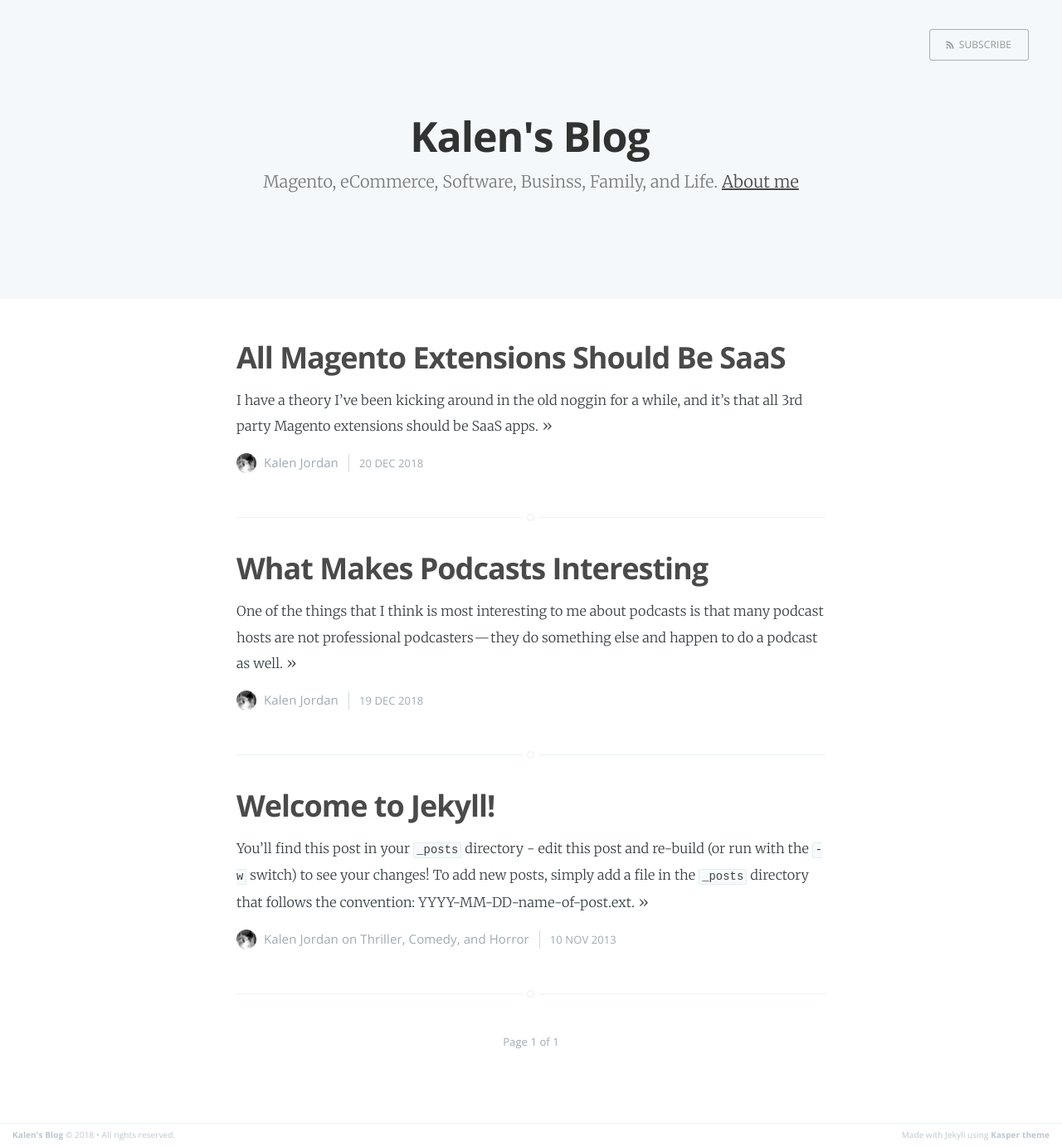
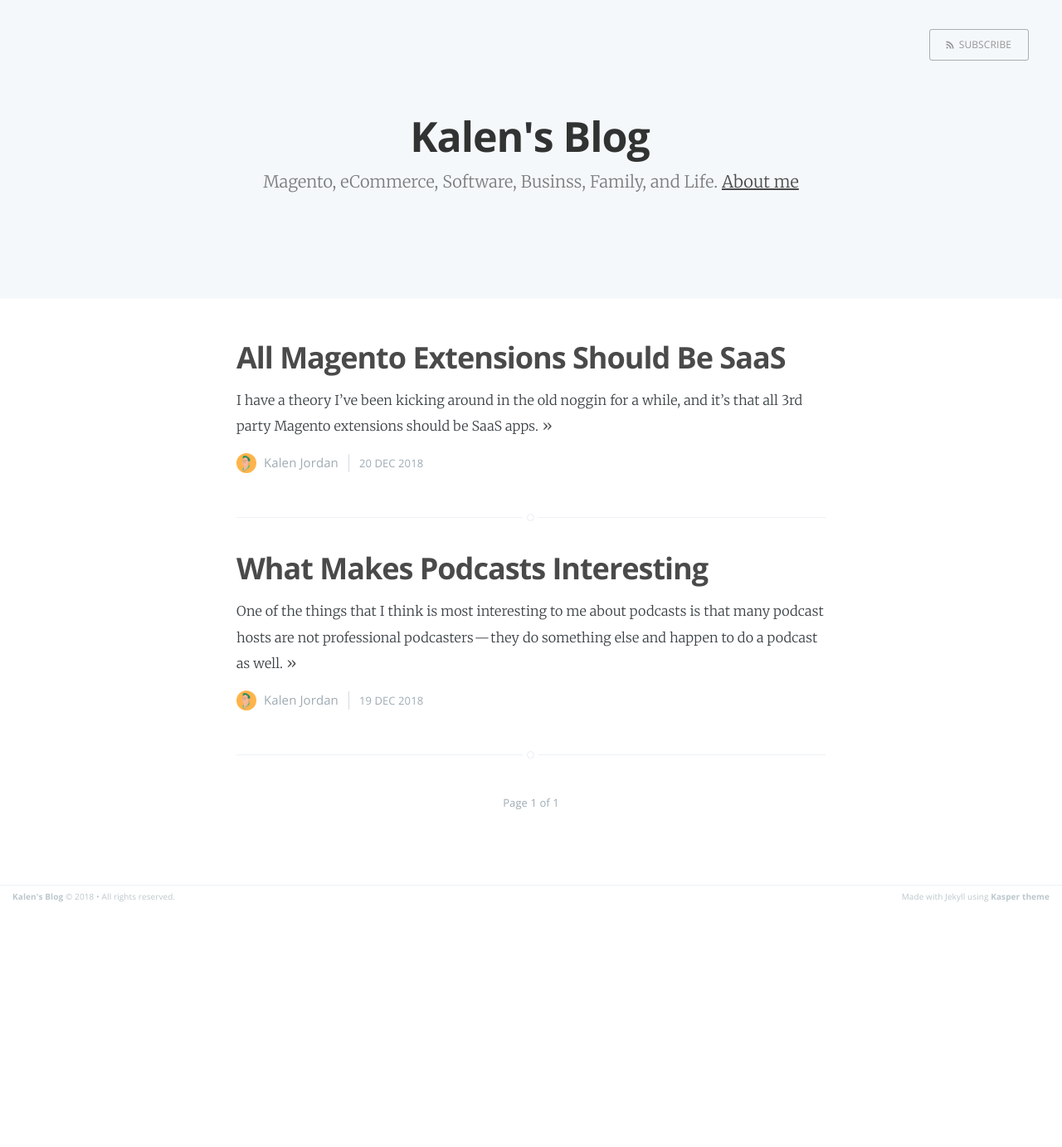
Before and after one commit to kalenjordan/kalenjordan.github.io, a Jekyll site: the page built from index.html, in a window 1280 px wide. Shown: the whole page at 83% size. Built offline with Jekyll 4.4.1, drawn with Linux system fonts in a browser that asks for light colours; the list of posts is cut into pages by our own code; after the commit the page ends 1094 px from its top, so only the background shows below that.

Commit message:
author image and about

```diff
--- a/_posts/2013-11-10-welcome-to-jekyll.markdown
+++ /dev/null
@@ -1,24 +0,0 @@
----
-layout: post
-title:  "Welcome to Jekyll!"
-date:   2013-11-10 10:18:00
-categories: Thriller Comedy Horror
----
-
-You'll find this post in your `_posts` directory - edit this post and re-build (or run with the `-w` switch) to see your changes!
-To add new posts, simply add a file in the `_posts` directory that follows the convention: YYYY-MM-DD-name-of-post.ext.
-
-Jekyll also offers powerful support for code snippets:
-
-{% highlight ruby %}
-def print_hi(name)
-  puts "Hi, #{name}"
-end
-print_hi('Tom')
-#=> prints 'Hi, Tom' to STDOUT.
-{% endhighlight %}
-
-Check out the [Jekyll docs][jekyll] for more info on how to get the most out of Jekyll. File all bugs/feature requests at [Jekyll's GitHub repo][jekyll-gh].
-
-[jekyll-gh]: https://github.com/mojombo/jekyll
-[jekyll]:    http://jekyllrb.com
--- a/index.html
+++ b/index.html
@@ -45,7 +45,7 @@ about: 'about.html'
         </section>
         <footer class="post-meta">
             {% if site.author %}
-                <img class="author-thumb" src="/assets/images/profile.png" alt="Author's profile picture" nopin="nopin" />
+                <img class="author-thumb" src="/assets/images/U5lQBX2N_400x400.jpg" alt="Author's profile picture" nopin="nopin" />
                 {{ site.author }}
             {% endif %}
             {% if post.categories.size > 0 %}
```
Also changed, not shown: about.md (+5 -1 lines).
